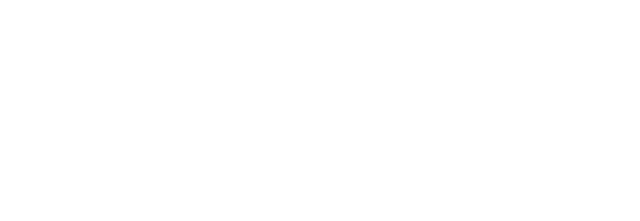
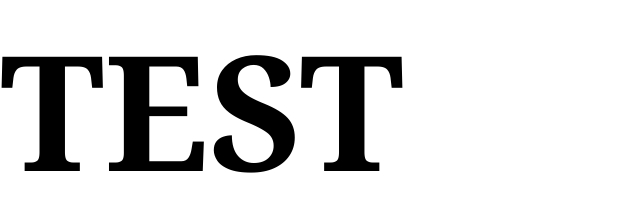
Before and after one commit to GonzaloScanferla/miSegundoProyecto, a plain HTML site: page index.html in a window 1280 px wide. Shown: the whole page, without its empty margins (0-640 px from the left). Drawn offline with Linux system fonts and the light colour scheme.

Commit message:
Cabecera

```diff
--- a/index.html
+++ b/index.html
@@ -7,7 +7,7 @@
     <link rel="stylesheet" href="style.css">
 </head>
 <body>
-
+    <h1>TEST</h1>
 
 </body>
 </html>
--- a/style.css
+++ b/style.css
@@ -7,6 +7,7 @@ list {
     list-style: none;
 }
 
-input {
-    style: unset;
+h1 {
+    font-family: Cambria, Cochin, Georgia, Times, 'Times New Roman', serif;
+    font-size: 10rem;
 }
```
